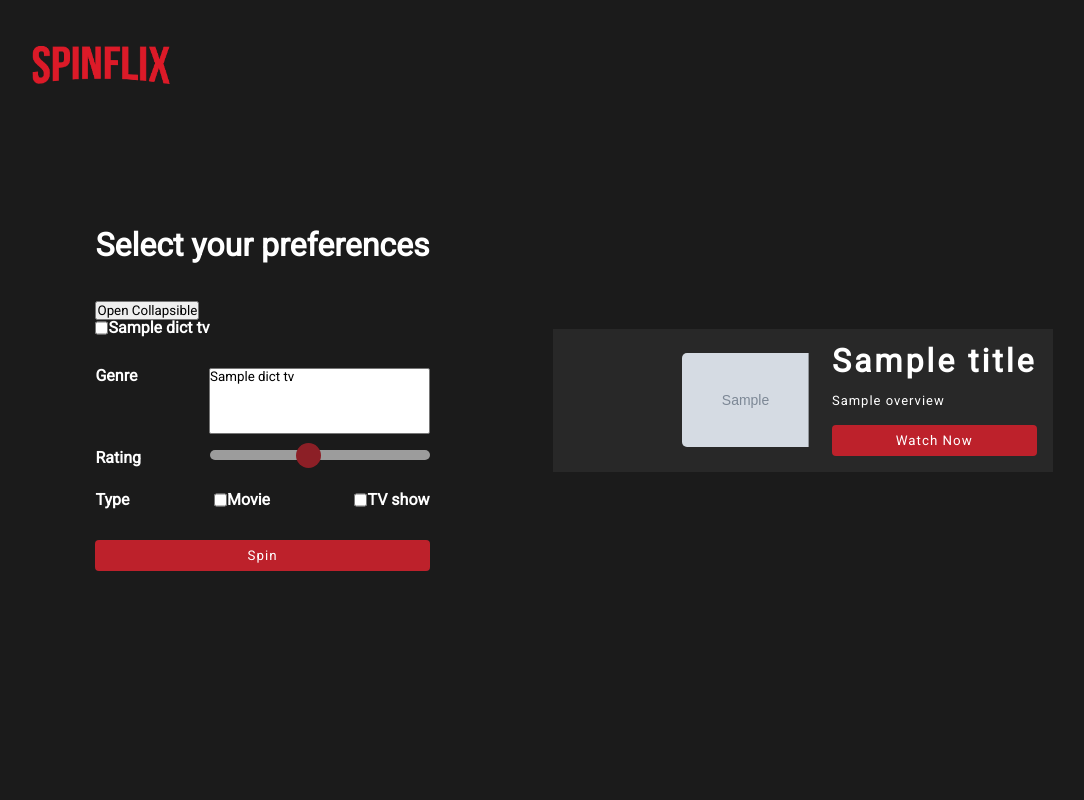
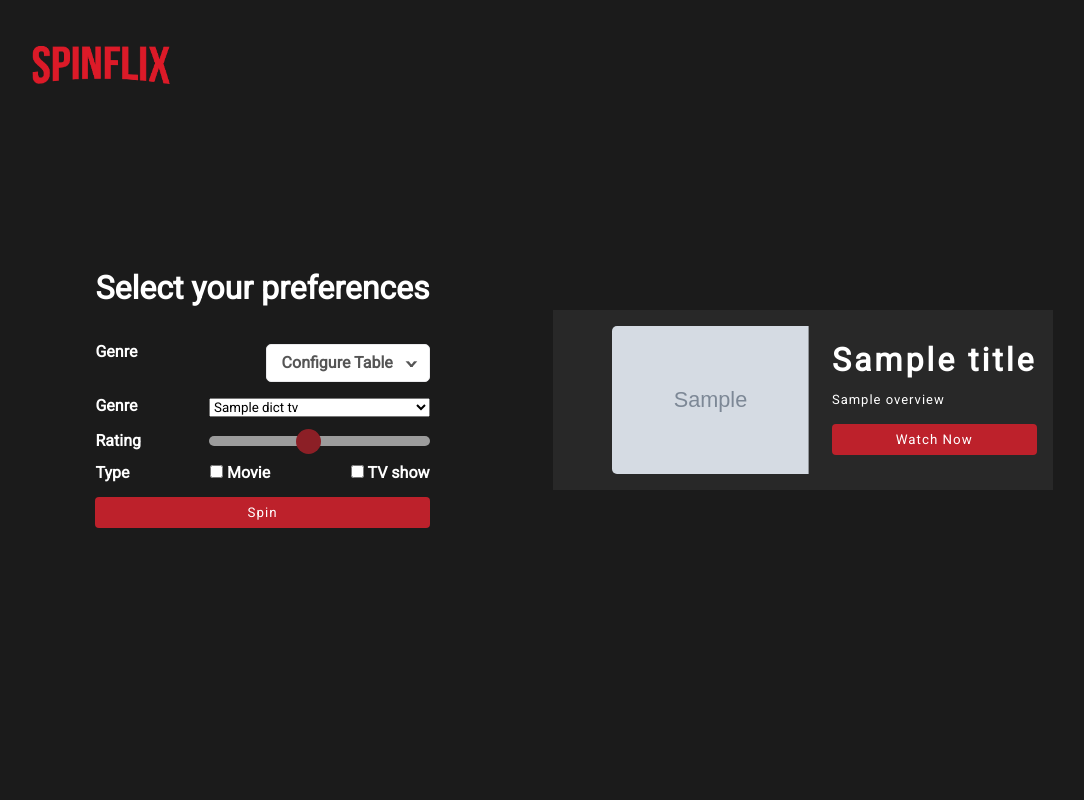
Before and after one commit to vitorbandeira1/Proj2-tecWeb, a Django app: template moviegenerator/templates/moviegenerator/teste.html in a window 1280 px wide. Shown: the whole page, without its empty margins (74-1158 px from the left). Run offline with Django 3.2, Linux system fonts and the light colour scheme; the template is opened without the code that fills it: most values are stand-ins (such as "Sample title", 1, 10 or a date in 2020); grey boxes marked "Sample" are stand-in pictures; some libraries are stand-ins or nearby versions.

Commit message:
dropdown

```diff
--- a/moviegenerator/static/moviegenerator/css/generobox.css
+++ b/moviegenerator/static/moviegenerator/css/generobox.css
@@ -1,25 +1,44 @@
-/* Style the button that is used to open and close the collapsible content */
-.collapsible {
-    background-color: #eee;
-    color: #444;
-    cursor: pointer;
-    padding: 18px;
-    width: 100%;
-    border: none;
-    text-align: left;
-    outline: none;
-    font-size: 15px;
-  }
 
-  /* Add a background color to the button if it is clicked on (add the .active class with JS), and when you move the mouse over it (hover) */
-  .active, .collapsible:hover {
-    background-color: #ccc;
-  }
 
-  /* Style the collapsible content. Note: hidden by default */
-  .content {
-    padding: 0 18px;
-    display: none;
-    overflow: hidden;
-    background-color: #f1f1f1;
-  }
+/* Style dropdown*/
+
+
+.select-list {
+  color: #555;
+}
+.select-list .title {
+  display: inline-block;
+  cursor: pointer;
+  background: #fff;
+  border: 1px solid #eaeaec;
+  border-radius: 5px;
+  padding: 10px 15px 10px 15px;
+}
+.select-list .title::after {
+  display: inline-block;
+  content: '>';
+  margin-left: 15px;
+  font-size: 11px;
+  transform: rotate(90deg) scale(1, 2);
+}
+.select-list .title:hover {
+  background: #eaeaec;
+}
+.select-list .select-options {
+  margin-top: 5px;
+  display: none;
+  position: absolute;
+  z-index: 500;
+  border: 1px solid #eaeaec;
+  background: #fff;
+}
+.select-list .select-options .option label {
+  display: inline-block;
+  padding: 10px 30px 10px 10px;
+}
+.select-list .select-options .option:hover {
+  background: #eaeaec;
+}
+.select-list .select-options .option input {
+  margin: 10px 0 12px 15px;
+}
--- a/moviegenerator/static/moviegenerator/css/slider.css
+++ b/moviegenerator/static/moviegenerator/css/slider.css
@@ -1,6 +1,6 @@
 .slider {
     -webkit-appearance: none;
-    width: 220px;
+    width: 100%;
     height: 10px;
     border-radius: 5px;
     background: #d3d3d3;
--- a/moviegenerator/static/moviegenerator/css/teste.css
+++ b/moviegenerator/static/moviegenerator/css/teste.css
@@ -62,11 +62,15 @@ header .logo{
 }
 
 
-.container .preferences-input div{
+.form-genre, .form-imdb, .form-type, .form-genre2{
     display: flex;
     flex-direction: row;
     justify-content: space-between;
     margin-bottom: 1rem;
+}
+
+.container .preferences-input div .slidecontainer{
+    width: 66%;
 }
 
 
@@ -106,7 +110,7 @@ header .logo{
 }
 
 .container .output .movie-cover{
-    max-width: 150px;
+    max-width: 220px;
     padding-right: 5%;
     border-radius: 5px;
 }
@@ -165,3 +169,7 @@ header .logo{
         max-width: 450px;
     }
 }
+
+@media (max-width: 500px){
+
+}
--- a/moviegenerator/templates/moviegenerator/generobox.html
+++ b/moviegenerator/templates/moviegenerator/generobox.html
@@ -1,23 +1,75 @@
 {% load static %}
 
 
-{% block content %}
+{% block contentGenre %}
+<div class="select-list">
+    <div class="title">Configure Table</div>
+    <div class="select-options">
+      <div class="option">
+          <input type="checkbox" name="vehicle" id="option1" value="" />
+          <label for="option1">Platform</label>
+      </div>
+       <div class="option">
+          <input type="checkbox" name="vehicle" id="option2" />
+          <label for="option2">Device ID</label>
+      </div>
+          <div class="option">
+          <input type="checkbox" name="vehicle" id="option3" />
+          <label for="option3">Token</label>
+      </div>
+          <div class="option">
+          <input type="checkbox" name="vehicle" id="option4" />
+          <label for="option4">Option 1</label>
+      </div>
+    </div>
+  </div>
+  <script src="https://cdnjs.cloudflare.com/ajax/libs/jquery/2.1.3/jquery.min.js"></script>
+  <script>
+        (function ($) {
+        $.fn.multiselect = function () {
+            var selector = this;
+            var options = $.extend(
+            {
+                onChange: function () {}
+            },
+            arguments[0] || {}
+            );
 
-<button type="button" class="collapsible">Open Collapsible</button>
-<div class="content">
-        {% for id,name in dictTV.items %}
-        <div>
-            <input type="checkbox" value={{id}}>
-            <label for="typemovie">{{name}}</label>
-        </div>
+            activate();
 
-        <!-- <option value={{id}}>{{name}}</option> -->
-        <!-- <option value="Horror">Horror</option>
-        <option value="Romance">Romance</option>
-        <option value="Comedy">Comedy</option>
-        <option selected value="War">Any Gender</option> -->
-        {% endfor %}
-</div>
-<script type="text/javascript" src="{% static 'moviegenerator/script/generobox.js' %}"></script>
+            /////////
+
+            function activate() {
+            //events
+            $(selector)
+                .find(".title")
+                .on("click", function (e) {
+                $(this).parent().find(".select-options").toggle();
+                });
+
+            $(selector)
+                .find('input[type="checkbox"]')
+                .change(function (e) {
+                options.onChange.call(this);
+                });
+            }
+        };
+        })(jQuery);
+
+        $(document).ready(function () {
+        $(".select-list").multiselect({
+            onChange: updateTable
+        });
+        });
+
+        function updateTable() {
+        var checkboxValue = $(this).val();
+        var isChecked = $(this).is(":checked");
+
+        alert(checkboxValue + " is " + isChecked);
+        }
+  </script>
+
+
 
 {% endblock %}
--- a/moviegenerator/templates/moviegenerator/teste.html
+++ b/moviegenerator/templates/moviegenerator/teste.html
@@ -12,6 +12,7 @@
 	  <link rel="preconnect" href="https://fonts.gstatic.com" />
 	  <link href="https://fonts.googleapis.com/css2?family=Roboto&family=Permanent+Marker&display=swap" rel="stylesheet" />
 	  <link rel="stylesheet" href="{% static 'moviegenerator/css/teste.css' %}"/>
+      <link rel="stylesheet" href="{% static 'moviegenerator/css/generobox.css' %}"/>
   </head>
 
   <body>
@@ -24,16 +25,15 @@
                 <form class="form-preferences" method="post">
                     {% csrf_token %}
                     <h2>Select your preferences</h2>
-                    {% include "moviegenerator/generobox.html" %}
+                    <div class="form-genre2">
+                        <h3>Genre</h3>
+                        {% include "moviegenerator/generobox.html" %}
+                    </div>
                     <div class="form-genre">
                         <h3>Genre</h3>
-                        <select id='genre' type="text" name="genre" multiple>
+                        <select id='genre' type="text" name="genre">
                             {% for id,name in dictTV.items %}
                             <option value={{id}}>{{name}}</option>
-                            <!-- <option value="Horror">Horror</option>
-                            <option value="Romance">Romance</option>
-                            <option value="Comedy">Comedy</option>
-                            <option selected value="War">Any Gender</option> -->
                             {% endfor %}
                         </select>
                     </div>
@@ -78,6 +78,5 @@
             </div>
         </div>
     </section>
-
   </body>
 </html>
```
